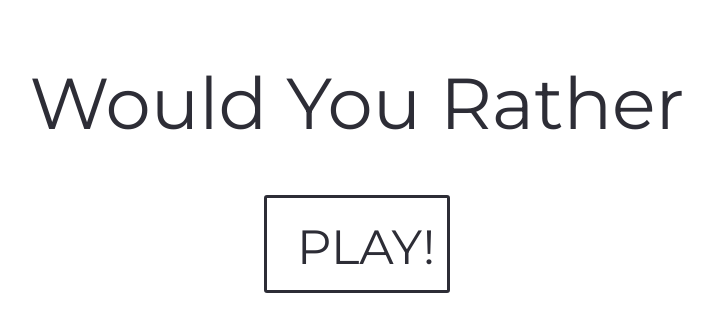
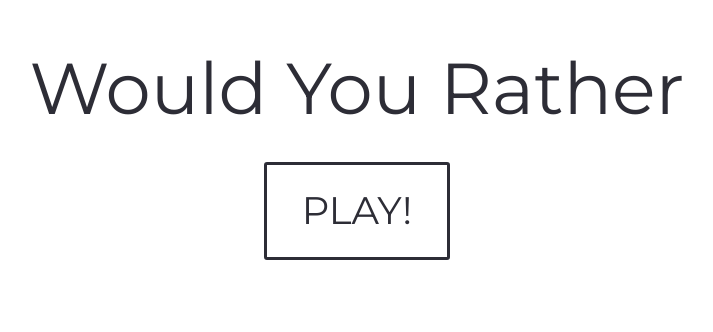
Before and after one commit to ZacharyJSchultz/WouldYouRatherAI, a React (Vite) app in the folder client/: page / in a window 1280 px wide. Shown: the part 244-576 px from the top of the page, without its empty margins (283-996 px from the left). Built offline with nearby package versions, Linux system fonts and the light colour scheme.

Commit message:
Gemini progress

```diff
--- a/client/src/App.css
+++ b/client/src/App.css
@@ -1,10 +1,61 @@
 @import url(https://fonts.googleapis.com/css?family=Montserrat);
 
-#root {
-  max-width: 1280px;
+:root {
+  font-family: Inter, system-ui, Avenir, Helvetica, Arial, sans-serif;
+  line-height: 1.5;
+  font-weight: 400;
+
+  color-scheme: light;
+  color: rgba(255, 255, 255, 0.87);
+  background-color: #27e7e3;
+
   margin: 0 auto;
-  padding: 2rem;
   text-align: center;
+
+  font-synthesis: none;
+  text-rendering: optimizeLegibility;
+  -webkit-font-smoothing: antialiased;
+  -moz-osx-font-smoothing: grayscale;
+}
+
+a {
+  font-weight: 500;
+  color: #646cff;
+  text-decoration: inherit;
+}
+a:hover {
+  color: #535bf2;
+}
+
+body {
+  margin: 0;
+  display: flex;
+  place-items: center;
+  min-width: 100vw;
+  min-height: 100vh;
+}
+
+h1 {
+  font-size: 3.2em;
+  line-height: 1.1;
+}
+
+p, a, h1 {
+  font-family: 'Montserrat', sans-serif;
+  color: rgb(45, 45, 54);
+}
+
+@media (prefers-color-scheme: light) {
+  :root {
+    color: #213547;
+    background-color: #ffffff;
+  }
+  a:hover {
+    color: #747bff;
+  }
+  button {
+    background-color: #f9f9f9;
+  }
 }
 
 .logo {
@@ -33,31 +84,26 @@
   position: absolute;
   margin: 0;
   padding: 0;
-  right: 10px;
+  right: 0.8vw;
 }
 
 .game-title-text {
-  font-size: 24px;
-  top: 10px;
+  font-size: 3.2vmin;
+  top: 0.8vmin;
   z-index: 1000;
 }
 
 .game-author-text {
-  font-size: 16px;
-  top: 40px;
+  font-size: 2.1vmin;
+  top: 4.5vmin;
   z-index: 999;
 }
 
 .game-source-text {
-  font-size: 16px;
-  top: 65px;
+  font-size: 2.1vmin;
+  top: 7.6vmin;
   z-index: 998;
   text-decoration: underline;
-}
-
-p, a, h1 {
-  font-family: 'Montserrat', sans-serif;
-  color: rgb(45, 45, 54);
 }
 
 button:active {
@@ -84,12 +130,29 @@ button::after, button::before {
 
 .play-button {
   font-family: 'Montserrat', sans-serif;
+  display: flex;
   justify-content: center;
+  align-items: center;
   width: 15vw;
   height: 13vh;
-  font-size: 48px;
+  font-size: 3vw;
   margin: 0 10px;
   padding: 23px 33px;
+}
+
+.container {
+  display: flex;
+  justify-content: center;
+  flex-direction: column;
+  align-items: center;
+  height: 100vh;
+  width: 100vw;
+}
+
+.row {
+  padding: 10px;
+  margin: 5px;
+  text-align: center;
 }
 
 .game-button {
@@ -98,6 +161,7 @@ button::after, button::before {
   flex-direction: column;
   font-size: 32px;
   justify-content: center;
+  align-items: center;
   width: 50vw;
   height: 25vh;
   text-align: center;
--- a/client/src/components/HomeScreen.tsx
+++ b/client/src/components/HomeScreen.tsx
@@ -1,14 +1,40 @@
 import '../App.css';
+import { useEffect, useState } from 'react';
 import { Link } from 'react-router-dom';
 
 function HomeScreen() {
+  const [isLoading, setIsLoading] = useState(true);
+
+  // Used to handle loading. So no unstyled content flashes on the screen, loading isn't set to true until the page is fully loaded
+  useEffect(() => {
+    // Tried to do lots of cool loading stuff with a variable from App.tsx, but although it sort of worked, it ended up glitching out a bit.
+    // Thus, I went with the tried-and-true solution of just adding a delay after every render, which accomplishes the same thing but it consistently works.
+
+    /* If it's the first time loading, use the listener (doesn't work on back button, however). If it's second time loading, can just set to false
+    /if(firstTime) {
+      window.addEventListener('load', handleLoad);
+
+      setFirstTime(false);
+
+      // Clean up listener after loading
+      return () => window.removeEventListener('load', handleLoad);
+    }
+    else
+      setIsLoading(false);*/
+
+    setTimeout(() => setIsLoading(false), 100);
+  });
 
   return (
     <>
-      <h1 className="title-text">Would You Rather</h1>
-      <Link to="/would-you-rather">     {/* Could also use useNavigate() instead, but Link works just as well */}
-        <button className="button play-button">Play!</button>
-      </Link>
+      {!isLoading &&
+      <div className="container">
+        <h1 className="title-text row">Would You Rather</h1>
+        <Link className="row" to="/would-you-rather">     {/* Could also use useNavigate() instead, but Link works just as well */}
+          <button className="button play-button">Play!</button>
+        </Link>
+      </div>
+      }
     </>
   )
 }
--- a/client/src/components/WouldYouRather.tsx
+++ b/client/src/components/WouldYouRather.tsx
@@ -19,6 +19,7 @@ function WouldYouRather() {
   const [count, setCount] = useState(-1);
   const [isLoading, setIsLoading] = useState(true);
   const [isGenerating, setIsGenerating] = useState(true);
+  const [isError, setIsError] = useState(false);
 
   /*
     Steps:
@@ -49,6 +50,7 @@ function WouldYouRather() {
   */
 
   const generateNewQuestion = () => {
+    console.log("GENERATE NEW");
     fetch("http://localhost:8080/generate-question")
     .then((res) => {
       if(!res.ok)
@@ -64,10 +66,14 @@ function WouldYouRather() {
         secondOptionCount: data.secondOptionCount
       };
     })
-    .catch((e) => console.error("Error generating new question:", e))
-    .finally(() => setIsGenerating(false));
+    .catch((e) => {
+      console.error("Error generating new question:", e);
+      setIsError(true);
+    })
+    .finally(() => setIsGenerating(count === -1));  // If count is -1, then isGenerating should remain true, because there's an error somewhere
   }
   const useOldQuestion = () => {
+    console.log("USE OLD");
     if(questions === undefined || questions.current.length === 0) {
       generateNewQuestion();
       return
@@ -77,20 +83,13 @@ function WouldYouRather() {
     console.log(questions.current[questionNumber]);
     currQ.current = questions.current[questionNumber];
 
-    setIsGenerating(false);
+    setIsGenerating(count === -1);
   }
 
   // Used to handle loading. So no unstyled content flashes on the screen, loading isn't set to true until the page is fully loaded
   useEffect(() => {
-    const handleLoad = () => {
-      setIsLoading(false);    // Unhide content after loading
-    };
-
-    window.addEventListener('load', handleLoad);
-
-    // Clean up listener after loading
-    return () => window.removeEventListener('load', handleLoad);
-  }, []);
+    setTimeout(() => setIsLoading(false), 200);   // See HomeScreen.tsx for more detailed explanation on why timeout is used -- it just works best
+  });
 
   // Get questions & question count from DB
   useEffect(() => {
@@ -106,7 +105,10 @@ function WouldYouRather() {
       questions.current = data.response;
       setCount(data.count);
     })
-    .catch((e) => console.error("Error getting questions:", e));
+    .catch((e) => {
+      console.error("Error getting questions:", e);
+      setIsError(true);
+    })
   }, []);
 
   /* Random / Question selection logic. Ratios for generating new vs using old should look something like this:
@@ -150,15 +152,15 @@ function WouldYouRather() {
         !isLoading &&
         <>
           <h1 className="game-text game-title-text">Would You Rather</h1>
-          <p className="game-text game-author-text">Developed by <a href="https://www.linkedin.com/in/~zachary/" style={{textDecoration: "underline"}}>Zach Schultz</a></p>
-          <a href="https://github.com/ZacharyJSchultz/WouldYouRatherAI" className="game-text game-source-text">GitHub</a>
+          <p className="game-text game-author-text">Developed by <a href="https://www.linkedin.com/in/~zachary/" style={{textDecoration: "underline"}} target="_blank">Zach Schultz</a></p>
+          <a href="https://github.com/ZacharyJSchultz/WouldYouRatherAI" className="game-text game-source-text" target="_blank">GitHub</a>
         </>
       }
       {
-        count === -1 ? <p>Error!</p> : !isGenerating &&
-        <div>
-          <button className="button game-button">{currQ.current.firstOption}</button>
-          <button className="button game-button" style={{marginTop: "40vh"}}>{currQ.current.secondOption}</button>
+        isError ? <p className="container">Error!</p> : !isGenerating &&
+        <div className="container">
+          <button className="button game-button row">{currQ.current.firstOption}</button>
+          <button className="button game-button row" style={{marginTop: "40vh"}}>{currQ.current.secondOption}</button>
         </div>
       }
     </>
--- a/client/src/index.css
+++ /dev/null
@@ -1,49 +0,0 @@
-:root {
-  font-family: Inter, system-ui, Avenir, Helvetica, Arial, sans-serif;
-  line-height: 1.5;
-  font-weight: 400;
-
-  color-scheme: light;
-  color: rgba(255, 255, 255, 0.87);
-  background-color: #27e7e3;
-
-  font-synthesis: none;
-  text-rendering: optimizeLegibility;
-  -webkit-font-smoothing: antialiased;
-  -moz-osx-font-smoothing: grayscale;
-}
-
-a {
-  font-weight: 500;
-  color: #646cff;
-  text-decoration: inherit;
-}
-a:hover {
-  color: #535bf2;
-}
-
-body {
-  margin: 0;
-  display: flex;
-  place-items: center;
-  min-width: 320px;
-  min-height: 100vh;
-}
-
-h1 {
-  font-size: 3.2em;
-  line-height: 1.1;
-}
-
-@media (prefers-color-scheme: light) {
-  :root {
-    color: #213547;
-    background-color: #ffffff;
-  }
-  a:hover {
-    color: #747bff;
-  }
-  button {
-    background-color: #f9f9f9;
-  }
-}
--- a/client/src/main.tsx
+++ b/client/src/main.tsx
@@ -1,6 +1,5 @@
 import { StrictMode } from 'react'
 import { createRoot } from 'react-dom/client'
-import './index.css'
 import App from './App.tsx'
 import { BrowserRouter } from 'react-router-dom';
 
```
Also changed, not shown: 1 other file (tests, documents, lock files or other folders).
